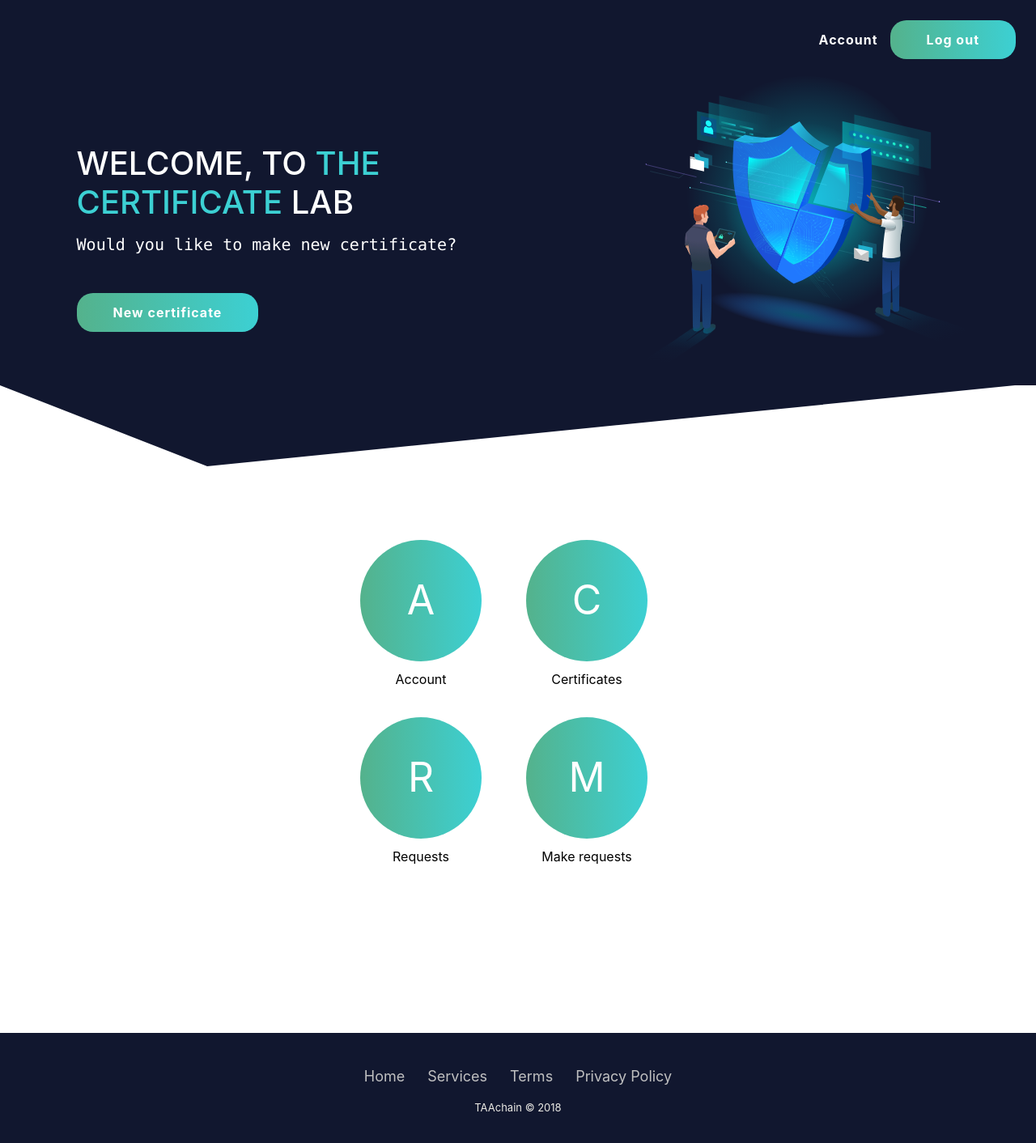
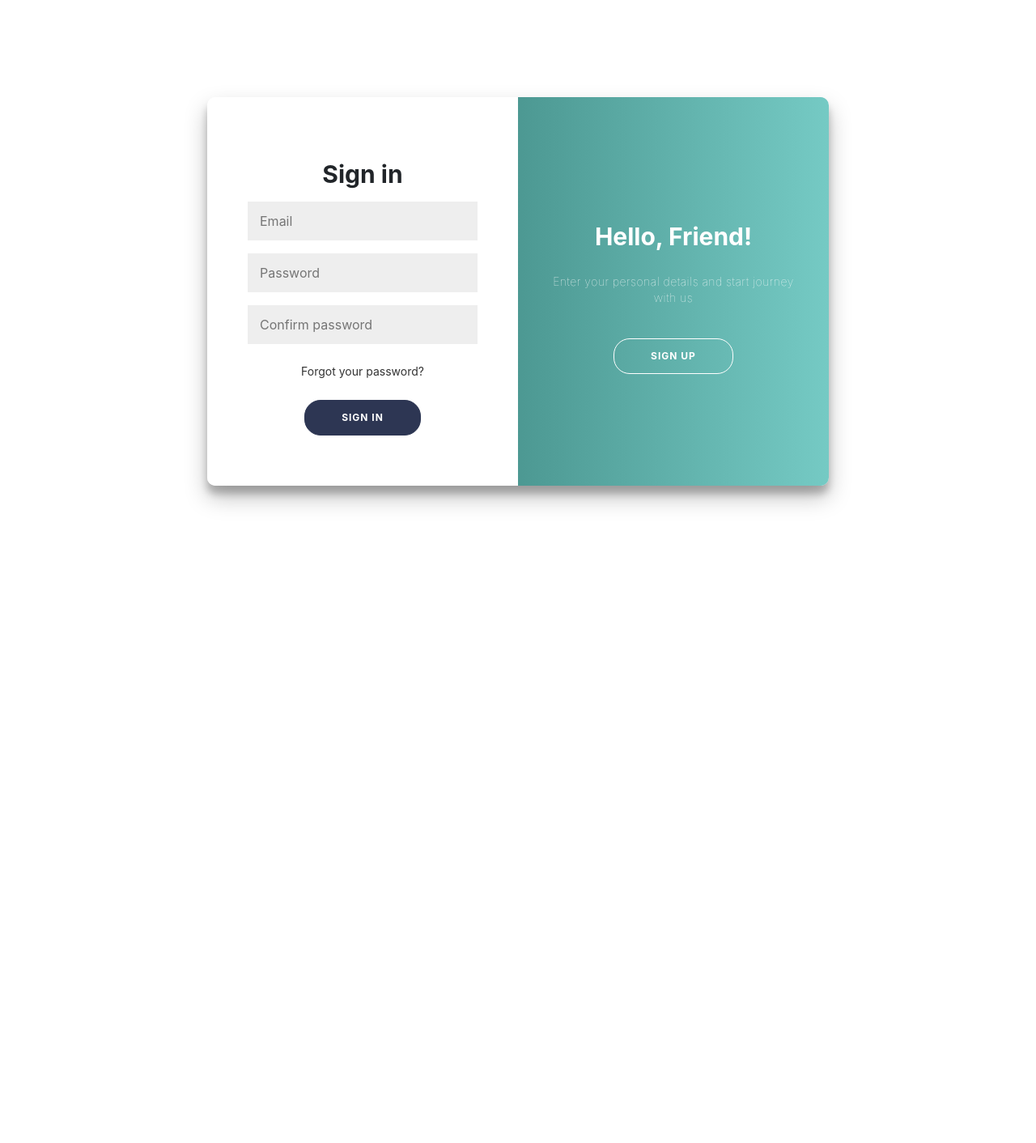
Before and after one commit to anitapajic/CertificateAuthority-client, an Angular app: page / in a window 1280 px wide. Shown: the top 1412 px of the page at 81% size. After the commit the page ends 800 px from the top, so only its background shows below. Built offline with nearby package versions, Linux system fonts and the light colour scheme.

Commit message:
Login fix

```diff
--- a/src/app/app.component.html
+++ b/src/app/app.component.html
@@ -1,3 +1,4 @@
-<app-navbar></app-navbar>
+<!--<app-navbar></app-navbar>
 <app-menu></app-menu>
-<app-footer></app-footer>
+<app-footer></app-footer>-->
+<app-login></app-login>
--- a/src/app/login/login.component.css
+++ b/src/app/login/login.component.css
@@ -18,6 +18,8 @@ body {
 
 h1 {
 	font-weight: bold;
+	margin-top: 15px;
+	font-size: 30px;
 
 }
 
@@ -92,7 +94,6 @@ input {
 
 .container {
     top: 120px;
-    left: 23%;
 	background-color: #fff;
 	border-radius: 10px;
   	box-shadow: 0 14px 28px rgba(0,0,0,0.25),
```
